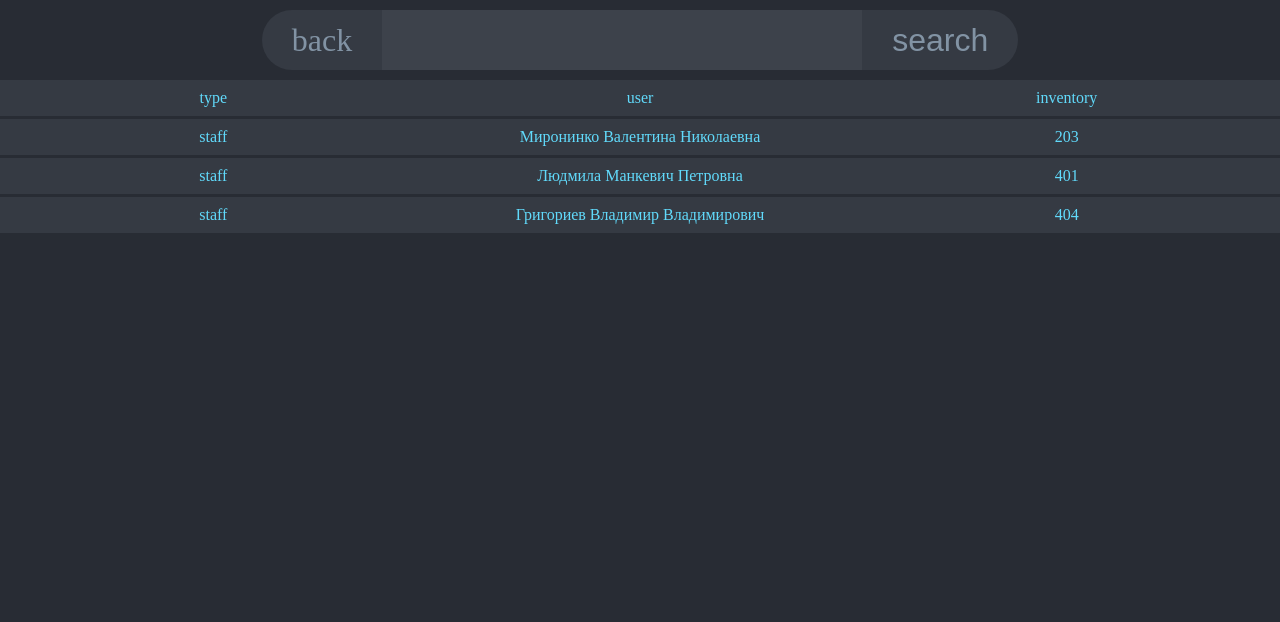
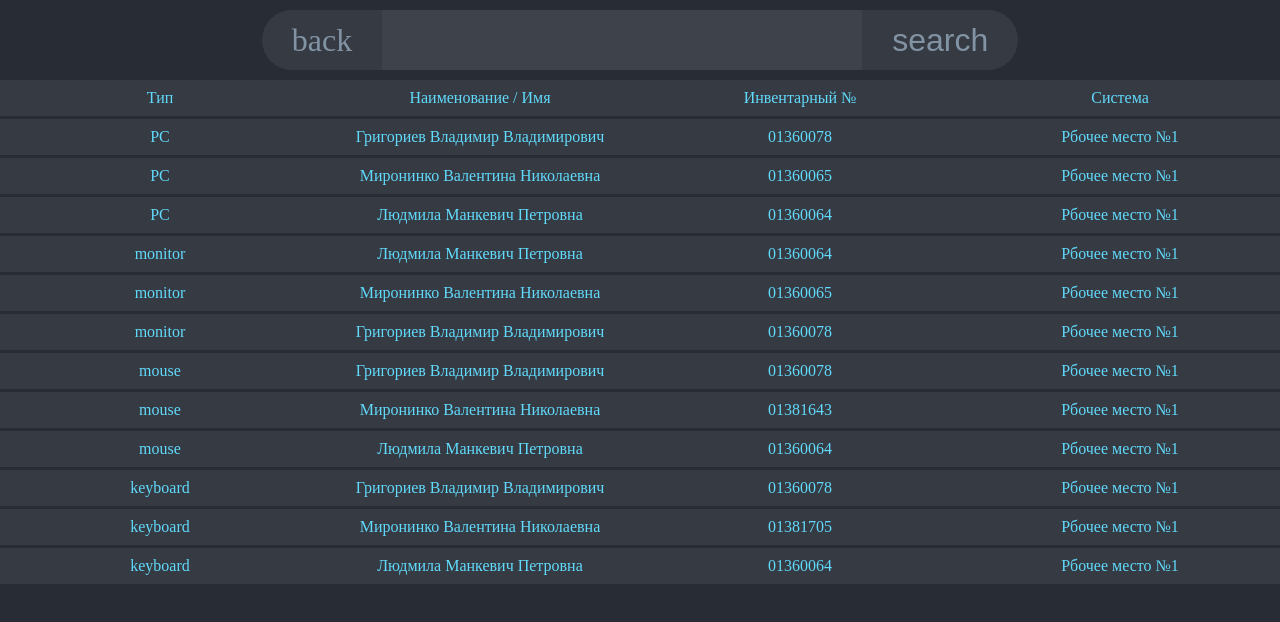
Before and after one commit to Sorati/obsinv, a React (Create React App) app: page /AllElements in a window 1280 px wide. Before the commit this address had no page. Shown: the top 622 px of the page. Built offline with nearby package versions, Linux system fonts and the light colour scheme.

Commit message:
some fix

```diff
--- a/src/components/ItemList/Item/Item.jsx
+++ b/src/components/ItemList/Item/Item.jsx
@@ -8,6 +8,7 @@ const Item = (props) => {
             <div>{props.type}</div>
             <div>{props.name}</div>
             <div>{props.inventory}</div>
+            <div>{props.system}</div>
         </div>
     )
 };
--- a/src/components/ItemList/Item/Item.module.css
+++ b/src/components/ItemList/Item/Item.module.css
@@ -1,6 +1,12 @@
 .row{
     display: flex;
     /*margin: 3px 0;*/
+}
+
+.row:hover{
+    transition: .2s linear;
+    box-shadow: 0 0 14px -3px #61dafb;
+    z-index: 10;
 }
 
 .row div{
--- a/src/components/ItemList/ItemList.jsx
+++ b/src/components/ItemList/ItemList.jsx
@@ -5,23 +5,21 @@ import Item from "./Item/Item";
 const ItemList = (props) => {
     const list = props.date.data;
 
-    // console.log(list);
-    // console.log(list.pc[0].type);
-
     function allList(list) {
         let items = [];
         for (let type in list) {
             const listElement = list[type];
-            if (type === 'person') {
+            if (type !== 'person') {
                 for (let item of listElement) {
                     // console.log(type)
                     items.push(
                         <Item
                             type={`${item.type}`}
-                            // name={`${item.user}`}
-                            name={`${item.fullName}`} //person
-                            // inventory={`${item.inventory}`}
-                            inventory={`${item.location}`} //person
+                            system={`${item.system}`}
+                            name={`${item.user}`}
+                            // name={`${item.fullName}`} //person
+                            inventory={`${item.inventory}`}
+                            // inventory={`${item.location}`} //person
                             key={`${type}${item.id}`}
                         />
                     )
@@ -31,16 +29,19 @@ const ItemList = (props) => {
         return items
     }
 
-    // let qqq = allList(list);
-    // console.log(qqq);
+    function showInfo(){
+
+    }
 
     return (
         <div className={style.content}>
-
-            <Item type={'type'} name={'user'} inventory={'inventory'}/>
-
+            <Item
+                type={`Тип`}
+                system={`Система`}
+                name={`Наименование / Имя`}
+                inventory={`Инвентарный №`}
+            />
             {allList(list)}
-            {/*<Item type={list.pc[0].type} user={list.pc[0].user} inventory={list.pc[0].inventory}/>*/}
         </div>
     )
 };
--- a/src/components/modalAddItems/Computer/Computer.jsx
+++ b/src/components/modalAddItems/Computer/Computer.jsx
@@ -11,6 +11,7 @@ class Computer extends React.PureComponent{
                 <label><input name={`responsible`} type="text" placeholder={'Ответственный'} onChange={CollectValue}/></label>
                 <label><input name={`inventory`} type="text" placeholder={'Инвентарный'} onChange={CollectValue}/></label>
                 <label><input name={`location`} type="text" placeholder={'Кабинет'} onChange={CollectValue}/></label>
+                <label><input name={'System'} type="text" placeholder={'Система'} onChange={CollectValue}/></label>
             </div>
             <div>
                 <label><input name={`cp`} type="text" placeholder={'Процессор'} onChange={CollectValue}/></label>
--- a/src/components/modalAddItems/hardware/Hardware.jsx
+++ b/src/components/modalAddItems/hardware/Hardware.jsx
@@ -12,6 +12,7 @@ class Hardware extends React.PureComponent{
 
                 <label><input name={'inventory'} type="text" placeholder={'Инвентарный'} onChange={CollectValue}/></label>
                 <label><input name={'location'} type="text" placeholder={'Кабинет'} onChange={CollectValue}/></label>
+                <label><input name={'System'} type="text" placeholder={'Система'} onChange={CollectValue}/></label>
             </div>
             <div>
                 <label><input name={'manufacture'} type="text" placeholder={'Наименование'} onChange={CollectValue}/></label>
--- a/src/mocks/state.js
+++ b/src/mocks/state.js
@@ -2,6 +2,7 @@ const data = {
     pc: [
         {
             id: 1,
+            system: 'Рбочее место №1',
             user: 'Григориев Владимир Владимирович',
             type: 'PC',
             inventory: '01360078',
@@ -22,6 +23,7 @@ const data = {
         },
         {
             id: 2,
+            system: 'Рбочее место №1',
             user: 'Миронинко Валентина Николаевна',
             type: 'PC',
             inventory: '01360065',
@@ -42,6 +44,7 @@ const data = {
         },
         {
             id: 3,
+            system: 'Рбочее место №1',
             user: 'Людмила Манкевич Петровна',
             type: 'PC',
             inventory: '01360064',
@@ -64,6 +67,7 @@ const data = {
     monitor: [
         {
             id: 1,
+            system: 'Рбочее место №1',
             user: 'Людмила Манкевич Петровна',
             type: 'monitor',
             inventory: '01360064',
@@ -77,6 +81,7 @@ const data = {
         },
         {
             id: 2,
+            system: 'Рбочее место №1',
             user: 'Миронинко Валентина Николаевна',
             type: 'monitor',
             inventory: '01360065',
@@ -92,6 +97,7 @@ const data = {
         },
         {
             id: 3,
+            system: 'Рбочее место №1',
             user: 'Григориев Владимир Владимирович',
             type: 'monitor',
             inventory: '01360078',
@@ -107,6 +113,7 @@ const data = {
     mouse: [
         {
             id: 1,
+            system: 'Рбочее место №1',
             user: 'Григориев Владимир Владимирович',
             type: 'mouse',
             inventory: '01360078',
@@ -120,6 +127,7 @@ const data = {
         },
         {
             id: 2,
+            system: 'Рбочее место №1',
             user: 'Миронинко Валентина Николаевна',
             type: 'mouse',
             inventory: '01381643',
@@ -136,6 +144,7 @@ const data = {
         },
         {
             id: 3,
+            system: 'Рбочее место №1',
             user: 'Людмила Манкевич Петровна',
             type: 'mouse',
             inventory: '01360064',
@@ -151,6 +160,7 @@ const data = {
     keyboard: [
         {
             id: 1,
+            system: 'Рбочее место №1',
             user: 'Григориев Владимир Владимирович',
             type: 'keyboard',
             inventory: '01360078',
@@ -164,6 +174,7 @@ const data = {
         },
         {
             id: 2,
+            system: 'Рбочее место №1',
             user: 'Миронинко Валентина Николаевна',
             type: 'keyboard',
             inventory: '01381705',
@@ -180,6 +191,7 @@ const data = {
         },
         {
             id: 3,
+            system: 'Рбочее место №1',
             user: 'Людмила Манкевич Петровна',
             type: 'keyboard',
             inventory: '01360064',
```
